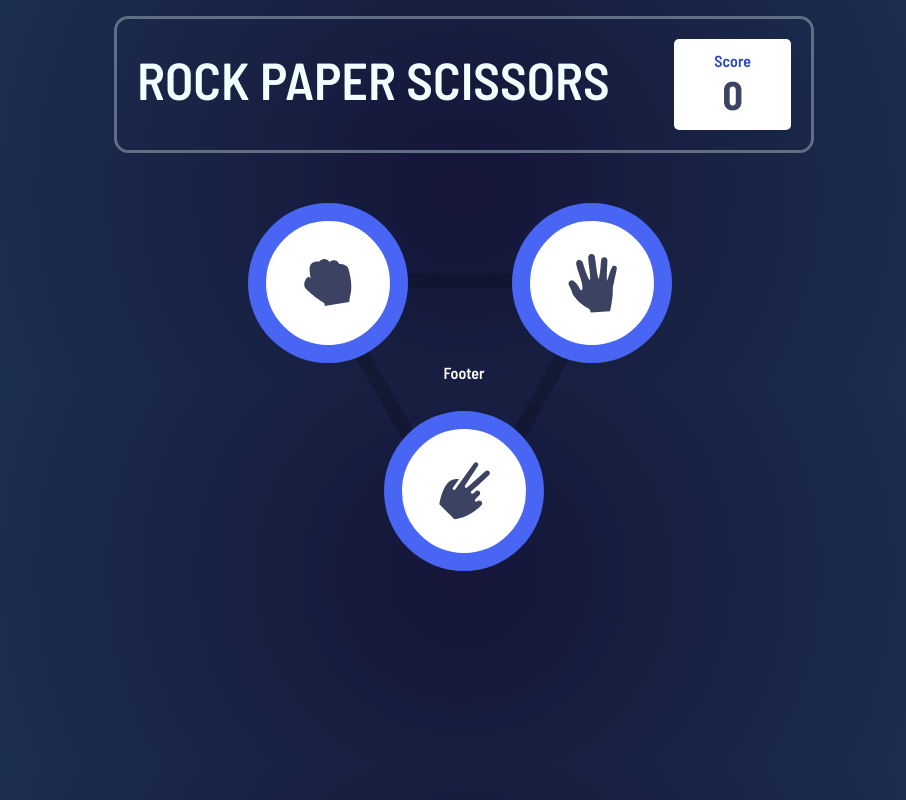
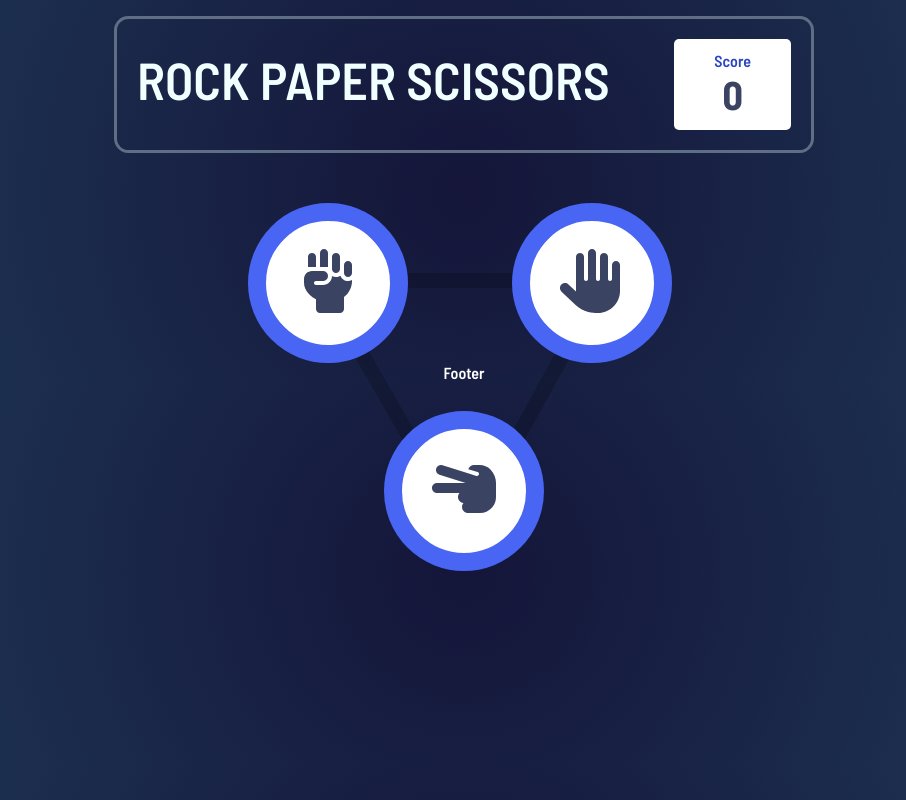
Before and after one commit to flapdragon/rock-paper-scissors-react, a React (Create React App) app: page / in a window 1280 px wide. Shown: the whole page, without its empty margins (176-1082 px from the left). Built offline with nearby package versions, Linux system fonts and the light colour scheme.

Commit message:
Swaps icons for Font Awesome.

```diff
--- a/package.json
+++ b/package.json
@@ -3,6 +3,11 @@
   "version": "0.1.0",
   "private": true,
   "dependencies": {
+    "@fortawesome/fontawesome-svg-core": "^6.5.2",
+    "@fortawesome/free-brands-svg-icons": "^6.5.2",
+    "@fortawesome/free-regular-svg-icons": "^6.5.2",
+    "@fortawesome/free-solid-svg-icons": "^6.5.2",
+    "@fortawesome/react-fontawesome": "^0.2.0",
     "@testing-library/jest-dom": "^5.14.1",
     "@testing-library/react": "^13.0.0",
     "@testing-library/user-event": "^13.2.1",
--- a/src/player/Player.css
+++ b/src/player/Player.css
@@ -32,9 +32,9 @@
   box-shadow: solid 0px 5px 6px grey, 0px 8px #0d31e3;
   transform: translateX(1.5rem);
   transition: transform 0.2s;
-  background-image: url("../images/icon-rock.svg");
+  /* background-image: url("../images/icon-rock.svg");
   background-position: center;
-  background-repeat: no-repeat;
+  background-repeat: no-repeat; */
 }
 
 .player .items .icon--rock:hover {
@@ -49,9 +49,9 @@
   box-shadow: solid 0px 5px 6px grey, 0px 8px #0d31e3;
   transform: translateX(8rem);
   transition: transform 0.2s;
-  background-image: url("../images/icon-paper.svg");
+  /* background-image: url("../images/icon-paper.svg");
   background-position: center;
-  background-repeat: no-repeat;
+  background-repeat: no-repeat; */
 }
 
 .player .items .icon--paper:hover {
@@ -66,9 +66,9 @@
   box-shadow: solid 0px 5px 6px grey, 0px 8px #0d31e3;
   transform: translateX(-10rem) translateY(13rem);
   transition: transform 0.2s;
-  background-image: url("../images/icon-scissors.svg");
+  /* background-image: url("../images/icon-scissors.svg");
   background-position: center;
-  background-repeat: no-repeat;
+  background-repeat: no-repeat; */
 }
 
 .player .items .icon--scissors:hover {
--- a/src/player/Player.js
+++ b/src/player/Player.js
@@ -1,10 +1,12 @@
 import { Link } from 'react-router-dom'
 import Triangle from '../images/bg-triangle.svg'
+import { FontAwesomeIcon } from '@fortawesome/react-fontawesome'
+import { faHandFist, faHand, faHandScissors } from '@fortawesome/free-solid-svg-icons'
 import './Player.css'
 
 const Player = ({ setPlayerChoice }) => {
-  const handleClick = (e) => {
-    setPlayerChoice(e.target.dataset.id)
+  const handleClick = (choice) => {
+    setPlayerChoice(choice)
   }
 
   return (
@@ -14,25 +16,28 @@ const Player = ({ setPlayerChoice }) => {
         <Link to="/result">
           <div
             data-id="rock"
-            onClick={handleClick}
+            onClick={() => handleClick("rock")}
             className="icon icon--rock"
           >
+            <FontAwesomeIcon icon={faHandFist} size="4x" onClick={() => handleClick("rock")} />
           </div>
         </Link>
         <Link to="/result">
           <div
             data-id="paper"
-            onClick={handleClick}
+            onClick={() => handleClick("paper")}
             className="icon icon--paper"
           >
+            <FontAwesomeIcon icon={faHand} size="4x" onClick={() => handleClick("paper")} />
           </div>
         </Link>
         <Link to="/result">
           <div
             data-id="scissors"
-            onClick={handleClick}
+            onClick={() => handleClick("scissors")}
             className="icon icon--scissors"
           >
+            <FontAwesomeIcon icon={faHandScissors} size="4x" onClick={() => handleClick("scissors")} />
           </div>
         </Link>
       </div>
--- a/src/result/Result.css
+++ b/src/result/Result.css
@@ -35,10 +35,12 @@
 
 .result__player .icon--rock, .result__computer .icon--rock {
   background-color: #fff;
-  background-image: url("../images/icon-rock.svg");
+  color: #3b4363;
+  border-color: #4a5065;
+  padding-top: 42px;
+  /* background-image: url("../images/icon-rock.svg");
   background-position: center;
-  background-repeat: no-repeat;
-  border-color: #4a5065;
+  background-repeat: no-repeat; */
 }
 
 .result__player .icon--rock--winner {
@@ -53,10 +55,12 @@
 
 .result__player .icon--paper, .result__computer .icon--paper {
   background-color: #fff;
-  background-image: url("../images/icon-paper.svg");
+  color: #3b4363;
+  border-color: #4a5065;
+  padding-top: 42px;
+  /* background-image: url("../images/icon-paper.svg");
   background-position: center;
-  background-repeat: no-repeat;
-  border-color: #4a5065;
+  background-repeat: no-repeat; */
   /* box-shadow: inset 0px 5px 6px grey, 0px 8px #0d31e3; */
 }
 .result__player .icon--paper--winner{
@@ -70,10 +74,12 @@
 
 .result__player .icon--scissors, .result__computer .icon--scissors {
   background-color: #fff;
-  background-image: url("../images/icon-scissors.svg");
+  color: #3b4363;
+  border-color: #4a5065;
+  padding-top: 42px;
+  /* background-image: url("../images/icon-scissors.svg");
   background-position: center;
-  background-repeat: no-repeat;
-  border-color: #4a5065;
+  background-repeat: no-repeat; */
   /* box-shadow: inset 0px 5px 6px grey, 0px 8px #a46e0a; */
 }
 .result__player .icon--scissors--winner {
--- a/src/result/Result.js
+++ b/src/result/Result.js
@@ -1,5 +1,7 @@
 import { useState, useEffect } from 'react'
 import { useNavigate, Link } from 'react-router-dom'
+import { FontAwesomeIcon } from '@fortawesome/react-fontawesome'
+import { faHandFist, faHand, faHandScissors } from '@fortawesome/free-solid-svg-icons'
 import './Result.css'
 
 const Result = ({ playerChoice, score, setScore }) => {
@@ -76,7 +78,17 @@ const Result = ({ playerChoice, score, setScore }) => {
     <div className="result">
       <div className="result__player">
         <span className="result-text">You picked:</span>
-        <div className={`icon icon--${playerChoice} ${result === "win" && counter == 4 ? `icon--${playerChoice}--winner` : ""}`}></div>
+        <div className={`icon icon--${playerChoice} ${result === "win" && counter == 4 ? `icon--${playerChoice}--winner` : ""}`}>
+          {playerChoice === "rock" && (
+            <FontAwesomeIcon icon={faHandFist} size="6x" />
+          )}
+          {playerChoice === "paper" && (
+            <FontAwesomeIcon icon={faHand} size="6x" />
+          )}
+          {playerChoice === "scissors" && (
+            <FontAwesomeIcon icon={faHandScissors} size="6x" />
+          )}
+        </div>
       </div>
       {result === "win" && (
         <div className="result__game">
@@ -105,7 +117,17 @@ const Result = ({ playerChoice, score, setScore }) => {
       <div className="result__computer">
         <span className="result-text">The computer picked:</span>
         {counter === 4 ? (
-          <div className={`icon icon--${computerChoice} ${result === "lose" ? `icon--${computerChoice}--winner` : ""}`}></div>
+          <div className={`icon icon--${computerChoice} ${result === "lose" ? `icon--${computerChoice}--winner` : ""}`}>
+            {computerChoice === "rock" && (
+              <FontAwesomeIcon icon={faHandFist} size="6x" />
+            )}
+            {computerChoice === "paper" && (
+              <FontAwesomeIcon icon={faHand} size="6x" />
+            )}
+            {computerChoice === "scissors" && (
+              <FontAwesomeIcon icon={faHandScissors} size="6x" />
+            )}
+          </div>
         ) : (
           <div className="counter">{counter}</div>
         )}
```
Also changed, not shown: 2 other files (tests, documents, lock files or other folders).
